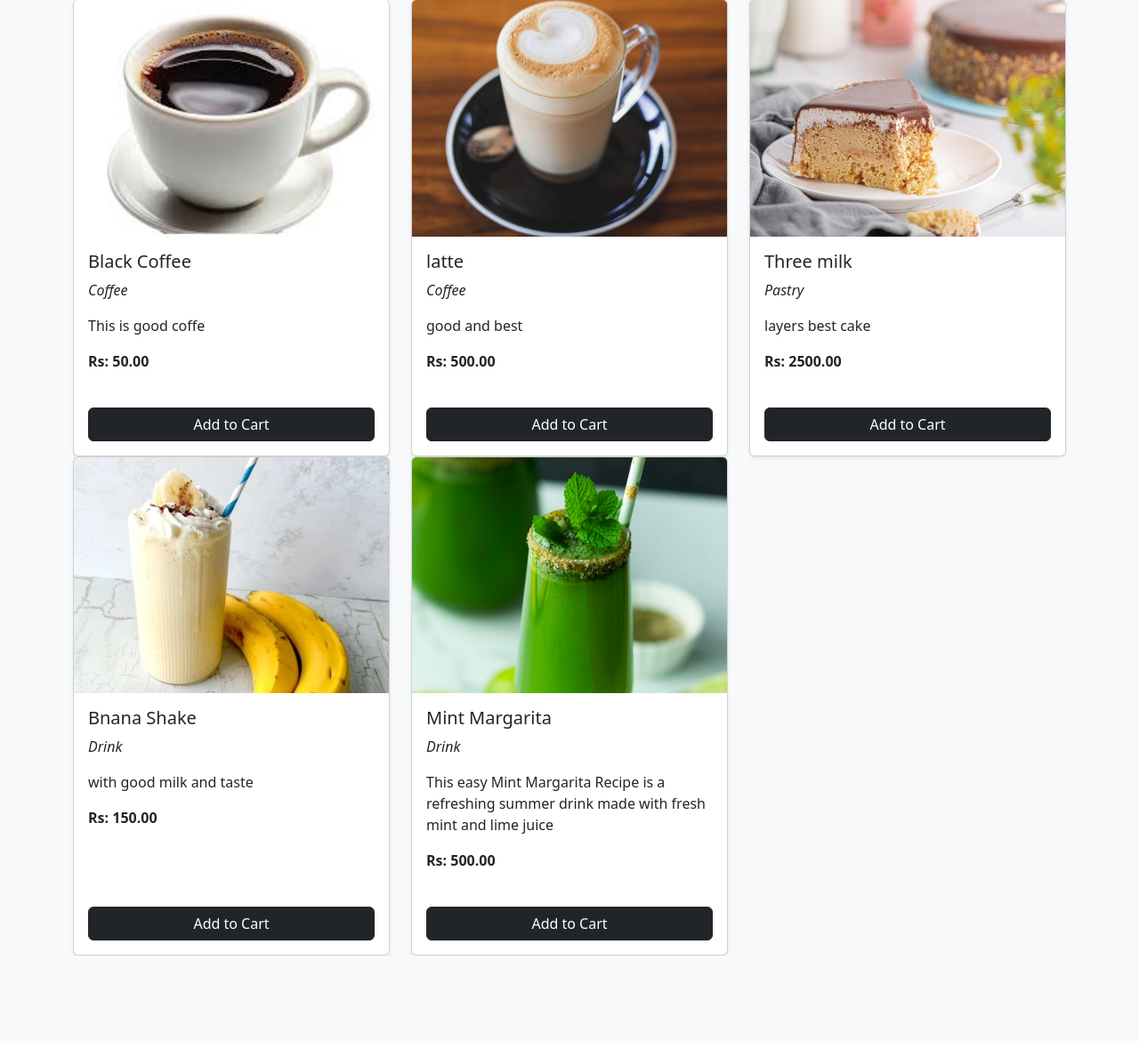
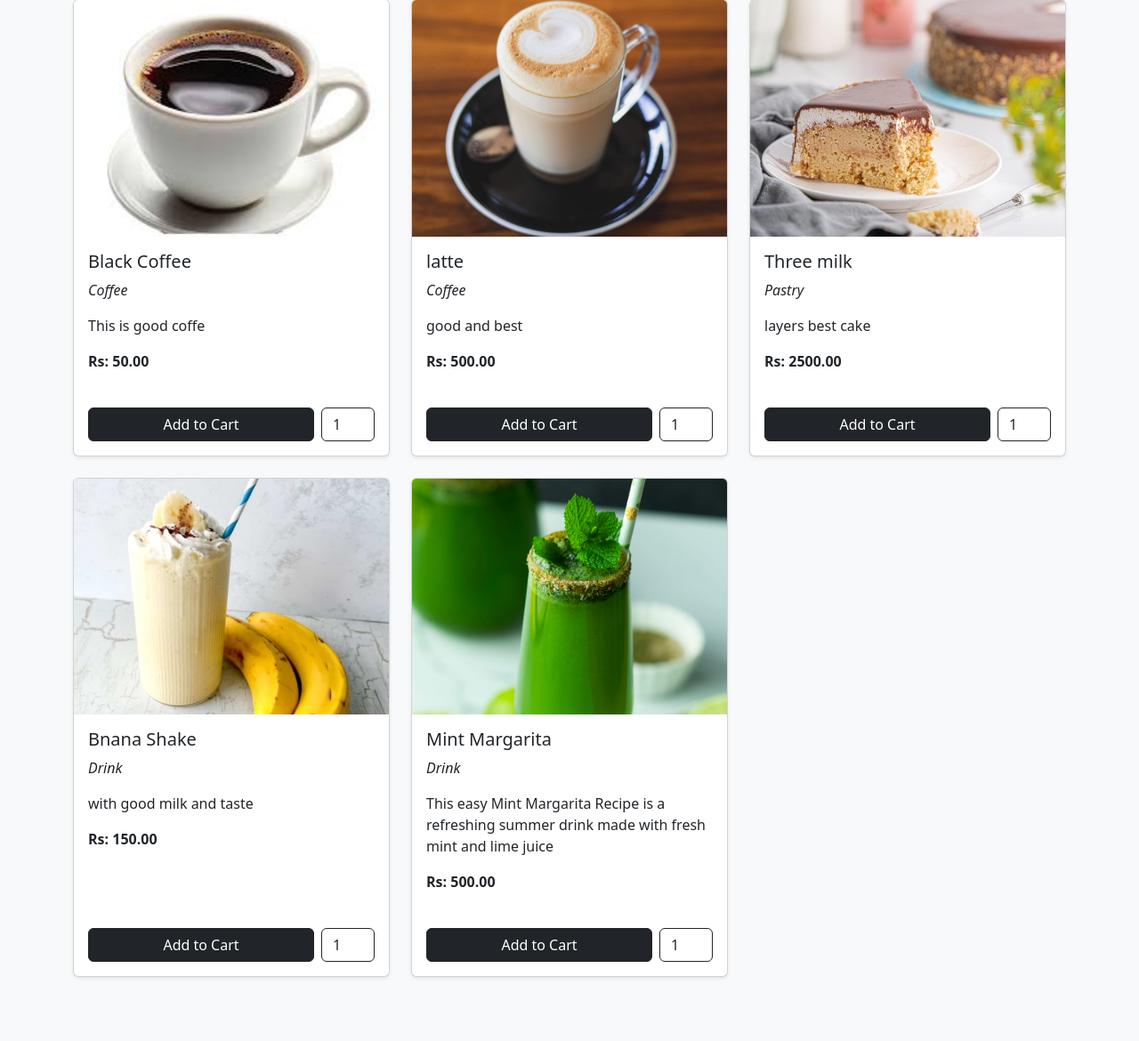
Before and after one commit to muhammad-ahmad-yousaf/coffee_shop, a Django app: page /menu/ in a window 1280 px wide. Shown: the part 205-1375 px from the top of the page at 89% size. Before the commit the page ends 1279 px from the top, so only its background shows below. Run offline with Django 5.2, Linux system fonts and the light colour scheme; a user stored in the database is signed in; data comes from the database, SQL or seed files in the repository; both versions use the stored data as it was after the commit.

Commit message:
feat: add styled quantity box with outlined input and spacing

```diff
--- a/coffee_shop/orders/views.py
+++ b/coffee_shop/orders/views.py
@@ -5,6 +5,8 @@ from .cart import Cart
 from django.contrib.auth.decorators import login_required
 from discounts.models import Discount
 from django.utils import timezone
+from django.views.decorators.http import require_POST
+
 
 
 @login_required
@@ -14,10 +16,12 @@ def apply_discount(request, discount_id):
     cart.apply_discount(discount)
     return redirect("view-cart")
 
+@require_POST
 @login_required
 def add_to_cart(request, item_id):
     cart = Cart(request)
-    cart.add(item_id, quantity=1)
+    quantity = int(request.POST.get("quantity", 1))
+    cart.add(item_id, quantity)
     return redirect("view-cart")
 
 @login_required
--- a/coffee_shop/templates/menu/menu_list.html
+++ b/coffee_shop/templates/menu/menu_list.html
@@ -23,13 +23,11 @@
     </div>
 </form>
 
-<!-- Menu Items -->
-<div class="row">
+<div class="row mb-5">
     {% for item in items %}
-    <div class="col-md-4">
+    <div class="col-md-4 mb-4">
         <div class="card mb-4 shadow-sm h-100">
             {% if item.image %}
-                <!-- Fixed ratio box for image -->
                 <div class="ratio ratio-4x3">
                     <img src="{{ item.image.url }}" class="card-img-top img-fluid"
                          alt="{{ item.name }}" style="object-fit: cover;">
@@ -42,7 +40,11 @@
                 <p class="fw-bold">Rs: {{ item.price }}</p>
                 <div class="mt-auto">
                     {% if user.is_authenticated %}
-                        <a href="{% url 'add-to-cart' item.id %}" class="btn btn-dark w-100">Add to Cart</a>
+                        <form method="post" action="{% url 'add-to-cart' item.id %}" class="d-flex">
+                            {% csrf_token %}
+                            <button type="submit" class="btn btn-dark flex-grow-1 me-2">Add to Cart</button>
+                            <input type="number" name="quantity" value="1" min="1" class="form-control border-dark" style="width: 60px;">
+                        </form>
                     {% else %}
                         <a href="{% url 'login' %}" class="btn btn-secondary w-100">Login to add</a>
                     {% endif %}
```
Also changed, not shown: coffee_shop/db.sqlite3.
